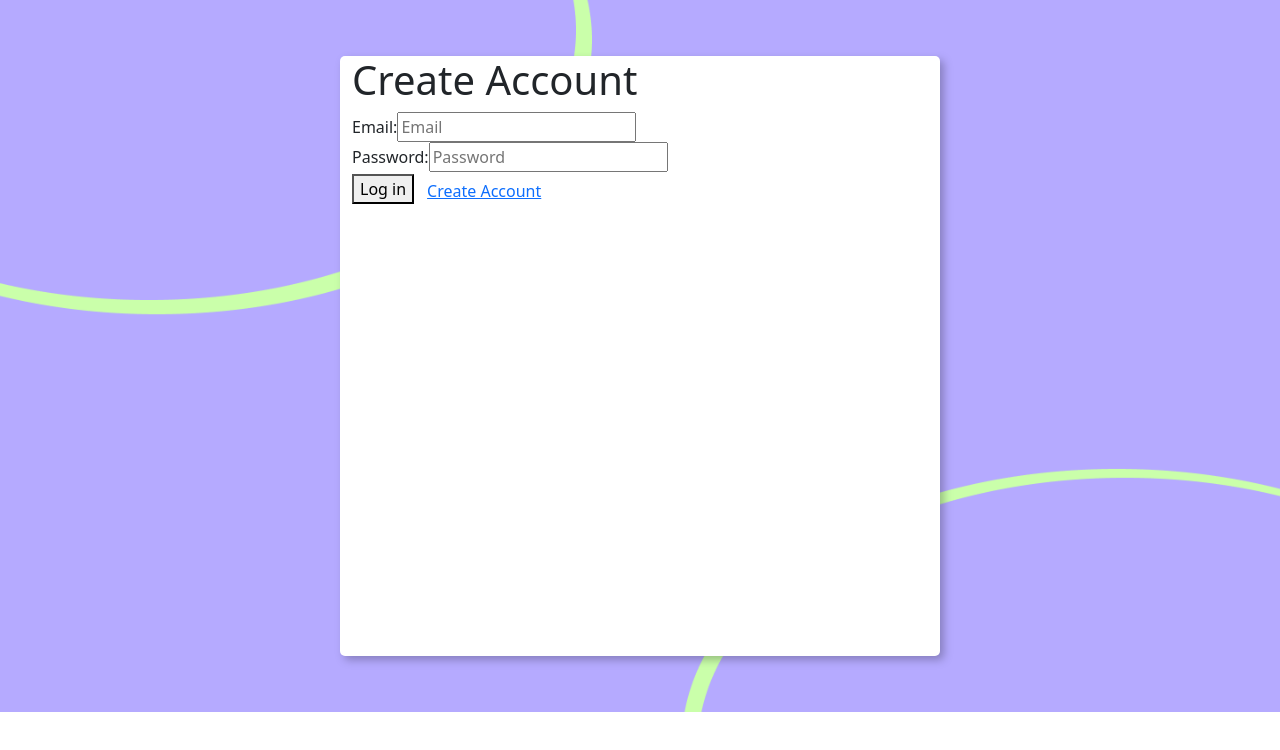
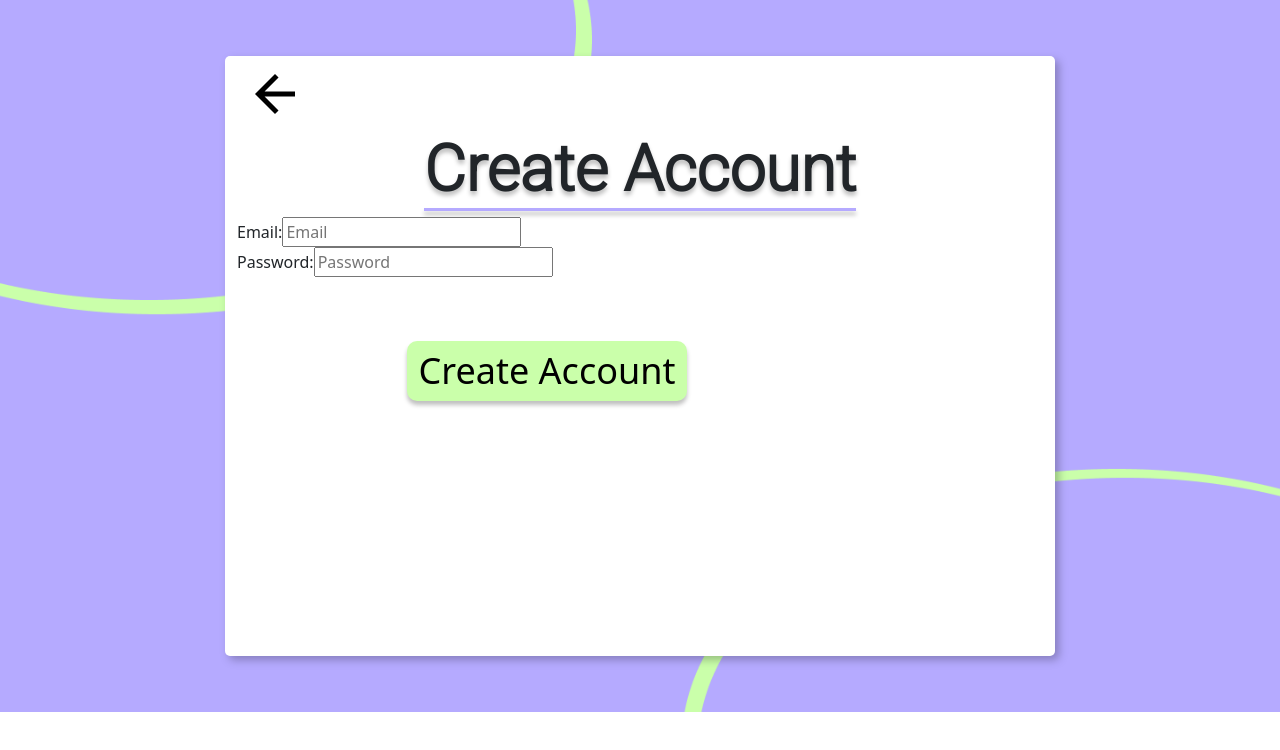
Before and after one commit to Jcontreras3/serenityfrontend, a React (Create React App) app: page / in a window 1280 px wide. Shown: the top 750 px of the page. Built offline with nearby package versions, Linux system fonts and the light colour scheme.

Commit message:
Added material Icons

```diff
--- a/src/Components/CreateAccountPage/CreateAccountComponent.tsx
+++ b/src/Components/CreateAccountPage/CreateAccountComponent.tsx
@@ -1,33 +1,32 @@
-
-import { Container, Row, Col,Button } from "react-bootstrap";
+import { Container, Row, Col } from "react-bootstrap";
 import "./createAccountStyles.css";
-import ArrowBackIcon from '@mui/icons-material/ArrowBack';
+import ArrowBackIcon from "@mui/icons-material/ArrowBack";
+import { IconButton } from "@mui/material";
 // import BgImage from "../Assets/BgExport.png"
 
-
 export default function CreateAccountComponent() {
-
   return (
     <Container fluid className="createAccountCont">
       <Row className="whiteBx2">
         <Col className="" md={12}>
+          <IconButton className="btn">
+            <ArrowBackIcon className="icon" sx={{fontSize: 60}} />
+          </IconButton>
 
-              <h1 className="loginTitle">Create Account</h1>
+          <h1 className="createAccountTitle">Create Account</h1>
           <div className="loginEmailInputgroup">
             <label className="emailLabel">Email:</label>
-                <input className="loginInputStyle" placeholder="Email"/>
+            <input className="loginInputStyle" placeholder="Email" />
           </div>
           <div className="passwordEmailInputgroup">
             <label className="passwordLabel">Password:</label>
-                <input className="passwordInputStyle" placeholder="Password"/>
+            <input className="passwordInputStyle" placeholder="Password" />
           </div>
-              <div className="loginBtnGroup">
-                  <button className="loginBtn">Log in</button>
-                  <Button className="createAccountBtn" variant="link">Create Account</Button>
+          <div className="createBtnGroup">
+            <button className="createBtn">Create Account</button>
           </div>
-
         </Col>
       </Row>
     </Container>
-  )
+  );
 }
--- a/src/Components/CreateAccountPage/createAccountStyles.css
+++ b/src/Components/CreateAccountPage/createAccountStyles.css
@@ -12,10 +12,48 @@
 }
 
 .whiteBx2{
-    width: 600px;
+    width: 830px;
     height: 600px;
     background-color: white;
     margin: 3.5rem;
     border-radius: 5px;
     filter: drop-shadow(4px 4px 4px rgba(0, 0, 0, 0.25));
 }
+
+.createAccountTitle{
+    text-align: center;
+  /* margin-top: 1rem; */
+  font-size: 64px;
+  font-family: "Roboto", sans-serif;
+  text-shadow: 0px 4px 4px rgba(0, 0, 0, 0.25);
+  font-weight: 600;
+  text-underline-position: under;
+  text-decoration: underline;
+  text-decoration-color: #b5aaff;
+  text-decoration-thickness: 3px;
+}
+
+.createBtn{
+    height: 60px;
+    width: 280px;
+    background: #caffaa;
+    box-shadow: 0px 4px 4px rgba(0, 0, 0, 0.25);
+    border-radius: 10px;
+    border: none;
+    font-size: 36px;
+}
+
+.createBtnGroup {
+    margin-left: 170px;
+    margin-top: 4rem;
+  }
+
+  .btn{
+    color: black;
+
+  }
+
+  .icon{
+    color: black;
+
+  }
```
Lines whose indentation alone changed are shown as unchanged.
